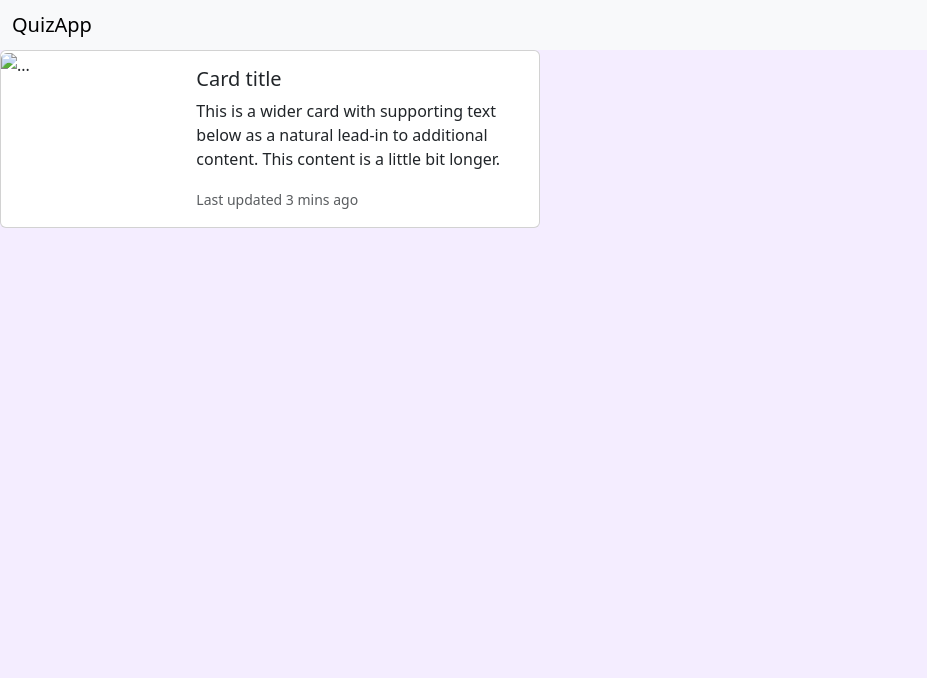
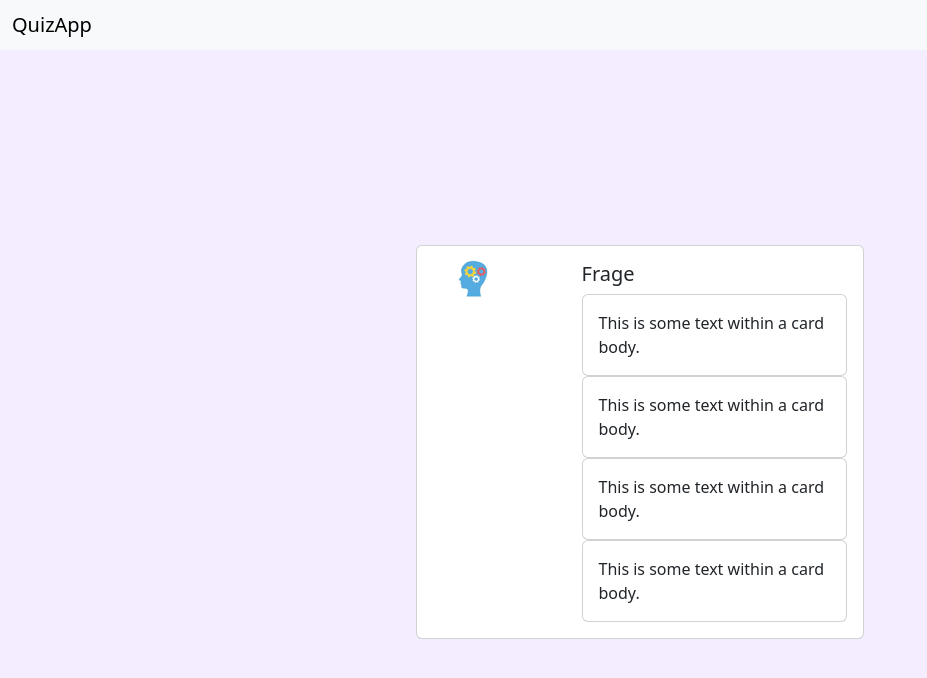
Before and after one commit to Cem20/Quizapp, a plain HTML site: page index.html in a window 1280 px wide. Shown: the whole page, without its empty margins (0-927 px from the left). Drawn offline with nearby package versions, Linux system fonts and the light colour scheme.

Commit message:
Added Answer Options

```diff
--- a/index.html
+++ b/index.html
@@ -18,19 +18,40 @@
     </div>
   </nav>
 
+    <div class="container">
       <div class="card mb-3" style="max-width: 540px;">
         <div class="row g-0">
           <div class="col-md-4">
-        <img src="..." class="img-fluid rounded-start" alt="...">
+            <img src="./img/logo.png" class="img-fluid rounded-start" alt="...">
           </div>
           <div class="col-md-8">
             <div class="card-body">
-          <h5 class="card-title">Card title</h5>
-          <p class="card-text">This is a wider card with supporting text below as a natural lead-in to additional content. This content is a little bit longer.</p>
-          <p class="card-text"><small class="text-body-secondary">Last updated 3 mins ago</small></p>
+              <h5 class="card-title">Frage</h5>
+                  <div class="card">
+                    <div class="card-body">
+                      This is some text within a card body.
+                    </div>
+                  </div>
+                  <div class="card">
+                    <div class="card-body">
+                      This is some text within a card body.
+                    </div>
+                  </div>
+                  <div class="card">
+                    <div class="card-body">
+                      This is some text within a card body.
+                    </div>
+                  </div>
+                  <div class="card">
+                    <div class="card-body">
+                      This is some text within a card body.
                     </div>
                   </div>
             </div>
           </div>
+        </div>
+      </div>
+    </div>
+
 </body>
 </html>
--- a/style.css
+++ b/style.css
@@ -1,4 +1,10 @@
 body{
+    background-color: #F4EDFF !important;
+}
+.container{
     min-height: 100vh;
     background-color: #F4EDFF !important;
+    display: flex;
+    justify-content: center;
+    align-items: center;
 }
```
Also changed, not shown: img/logo.png (added). Lines whose indentation alone changed are shown as unchanged.
